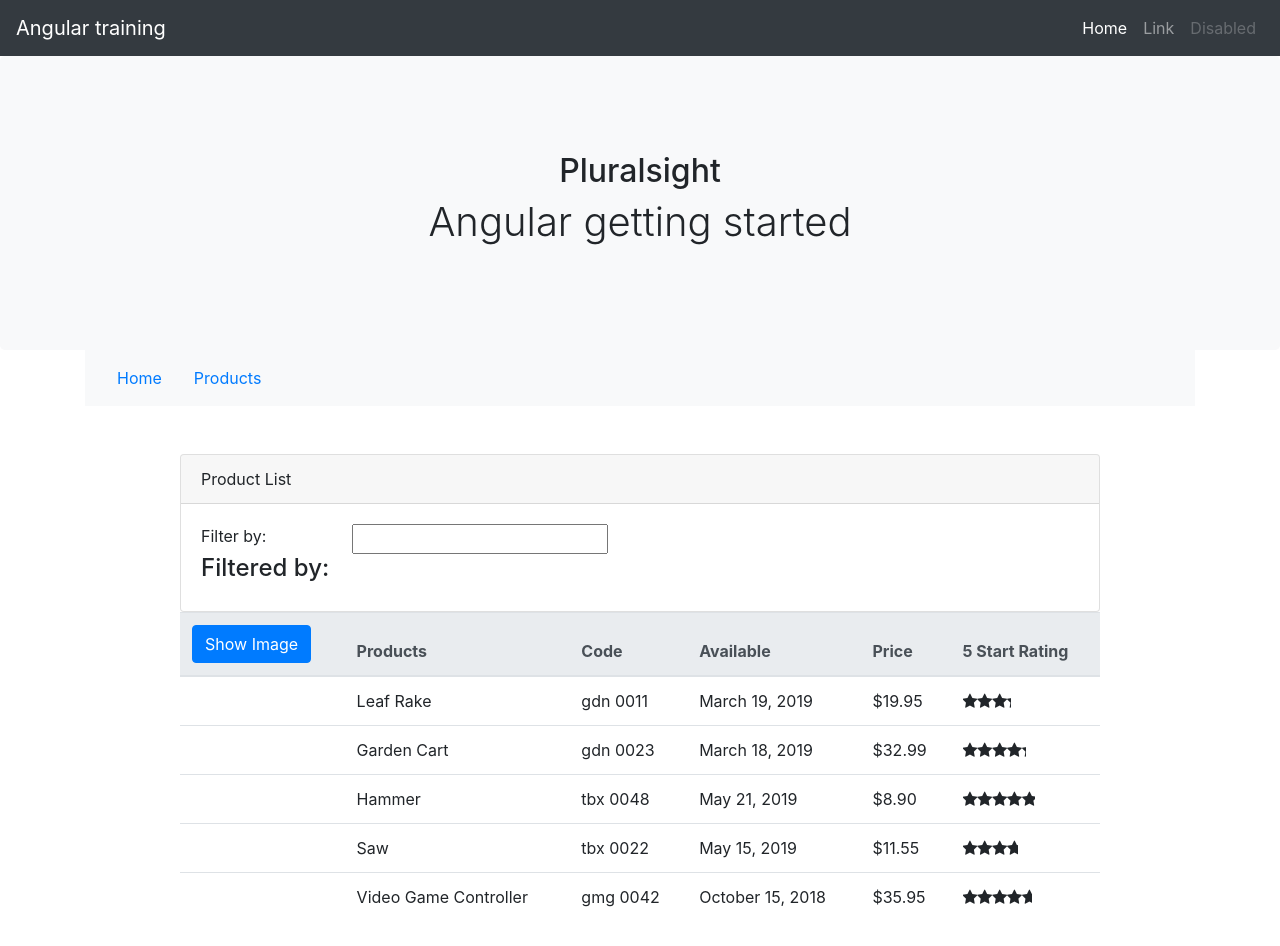
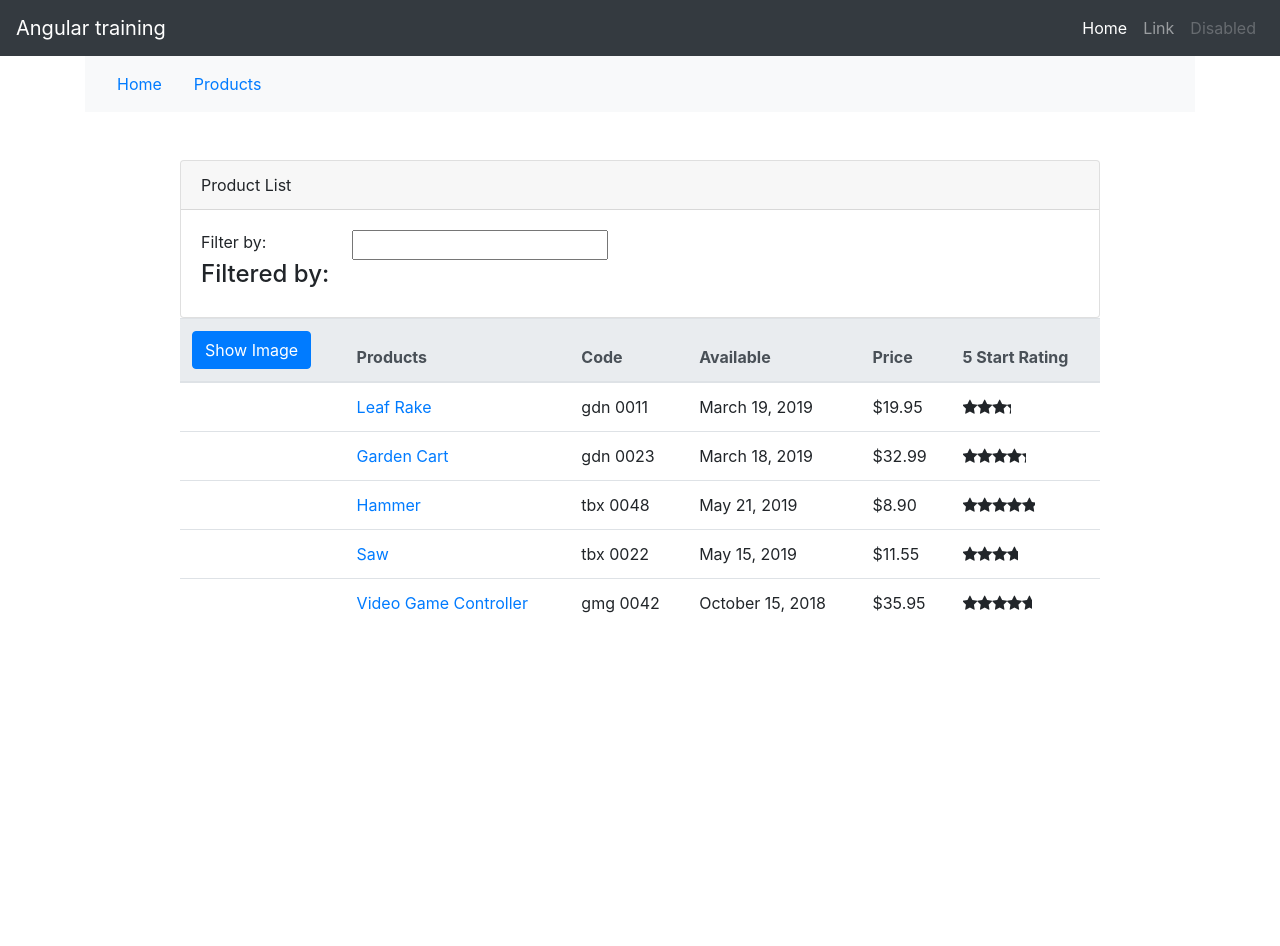
Before and after one commit to kargeb/angular-training, an Angular app: page /pm/products in a window 1280 px wide. Shown: the top 946 px of the page. After the commit the page ends 800 px from the top, so only its background shows below. Built offline with nearby package versions, Linux system fonts and the light colour scheme.

Commit message:
add link to product detail page

```diff
--- /dev/null
+++ b/src/app/plural/pm/nav/nav.component.html
@@ -0,0 +1,13 @@
+<div class="container">
+  <nav class="navbar navbar-expand-lg navbar-light bg-light">
+    <!-- <a class="navbar-brand" href="#">Navbar</a> -->
+    <ul class="nav nav-pills">
+      <li class="nav-item">
+        <a class="nav-link" [routerLink]="['/pm']">Home</a>
+      </li>
+      <li class="nav-item">
+        <a class="nav-link" [routerLink]="['/pm/products']">Products</a>
+      </li>
+    </ul>
+  </nav>
+</div>
--- /dev/null
+++ b/src/app/plural/pm/nav/nav.component.ts
@@ -0,0 +1,15 @@
+import { Component, OnInit } from '@angular/core';
+
+@Component({
+  selector: 'app-nav',
+  templateUrl: './nav.component.html',
+  styleUrls: ['./nav.component.scss']
+})
+export class NavComponent implements OnInit {
+
+  constructor() { }
+
+  ngOnInit(): void {
+  }
+
+}
--- a/src/app/plural/pm/pm.component.html
+++ b/src/app/plural/pm/pm.component.html
@@ -1,3 +1,4 @@
+<app-nav></app-nav>
 <main role="main">
   <section class="jumbotron text-center bg-light">
     <div class="container">
@@ -5,19 +6,5 @@
       <h1>Angular getting started</h1>
     </div>
   </section>
-  <div class="container">
-    <nav class="navbar navbar-expand-lg navbar-light bg-light">
-      <!-- <a class="navbar-brand" href="#">Navbar</a> -->
-      <ul class="nav nav-pills">
-        <li class="nav-item">
-          <a class="nav-link" [routerLink]="['/pm']">Home</a>
-        </li>
-        <li class="nav-item">
-          <a class="nav-link" [routerLink]="['/pm/products']">Products</a>
-        </li>
-      </ul>
-    </nav>
-  </div>
-
-  <app-product-list></app-product-list>
+  <!-- <router-outlet></router-outlet> -->
 </main>
--- a/src/app/plural/pm/products/product-detail/product-detail.component.html
+++ b/src/app/plural/pm/products/product-detail/product-detail.component.html
@@ -1 +1,4 @@
-<p>product-detail works!</p>
+<app-nav></app-nav>
+<div class="container py-5">
+  <h3>{{ pageTitle }}</h3>
+</div>
--- a/src/app/plural/pm/products/product-detail/product-detail.component.ts
+++ b/src/app/plural/pm/products/product-detail/product-detail.component.ts
@@ -1,15 +1,19 @@
 import { Component, OnInit } from '@angular/core';
+import { ActivatedRoute } from '@angular/router';
 
 @Component({
   selector: 'app-product-detail',
   templateUrl: './product-detail.component.html',
-  styleUrls: ['./product-detail.component.scss']
+  styleUrls: ['./product-detail.component.scss'],
 })
 export class ProductDetailComponent implements OnInit {
+  pageTitle = 'Product details: ';
 
-  constructor() { }
+  constructor(private route: ActivatedRoute) {}
 
   ngOnInit(): void {
+    let id = this.route.snapshot.paramMap.get('id');
+
+    this.pageTitle += ` ${id}`;
   }
-
 }
--- a/src/app/plural/pm/products/product-list/product-list.component.html
+++ b/src/app/plural/pm/products/product-list/product-list.component.html
@@ -1,3 +1,4 @@
+<app-nav></app-nav>
 <div class="py-5">
   <div class="container">
     <div class="row">
@@ -49,7 +50,11 @@
                   [style.margin.px]="imageMargin"
                 />
               </td>
-              <td>{{ product.productName }}</td>
+              <td>
+                <a [routerLink]="['/pm/products', product.productId]">
+                  {{ product.productName }}
+                </a>
+              </td>
               <td>
                 {{ product.productCode | lowercase | convertToSPaces: "-" }}
               </td>
```
Also changed, not shown: src/app/plural/pm/pm.module.ts (+6 -4 lines), src/app/plural/pm/nav/nav.component.scss (added), 1 other file (tests, documents, lock files or other folders).
